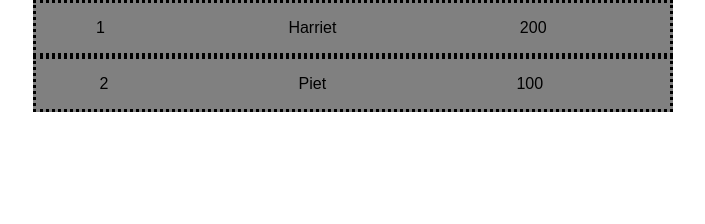
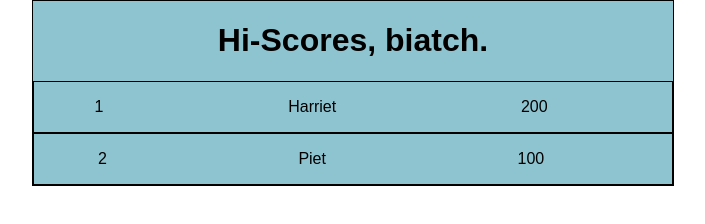
Before and after one commit to AngularMines/highscores, a plain HTML site: page index.html in a window 1280 px wide. Shown: the whole page, without its empty margins (287-992 px from the left). Drawn offline with nearby package versions, Linux system fonts and the light colour scheme; some packages are replaced by stand-ins of ours.

Commit message:
mess with css

```diff
--- a/css/application.css
+++ b/css/application.css
@@ -10,16 +10,22 @@ body {
 .hiscore {
   display: flex;
   flex-direction: column;
+  justify-content: center;
   max-width: 50%;
   min-width: 50%;
-  background-color: grey;
+  background-color: #8ec4d0;
+  border: 1px solid;
+}
+
+.board-title {
+  text-align: center;
 }
 
 .player {
   display: flex;
   flex-direction: row;
   justify-content: space-around;
-  border-style: dotted;
+  border: 1px solid;
 }
 
 p {
--- a/index.html
+++ b/index.html
@@ -20,6 +20,7 @@
 <body >
 
   <div class='hiscore' ng-controller='HiScoreCtrl'>
+    <h1 class='board-title'>Hi-Scores, biatch.</h1>
     <div class='player' ng-repeat="score in scores | orderBy:'-score'">
       <p>{{$index+1}}</p>
       <p>{{score.name}}</p>
```
